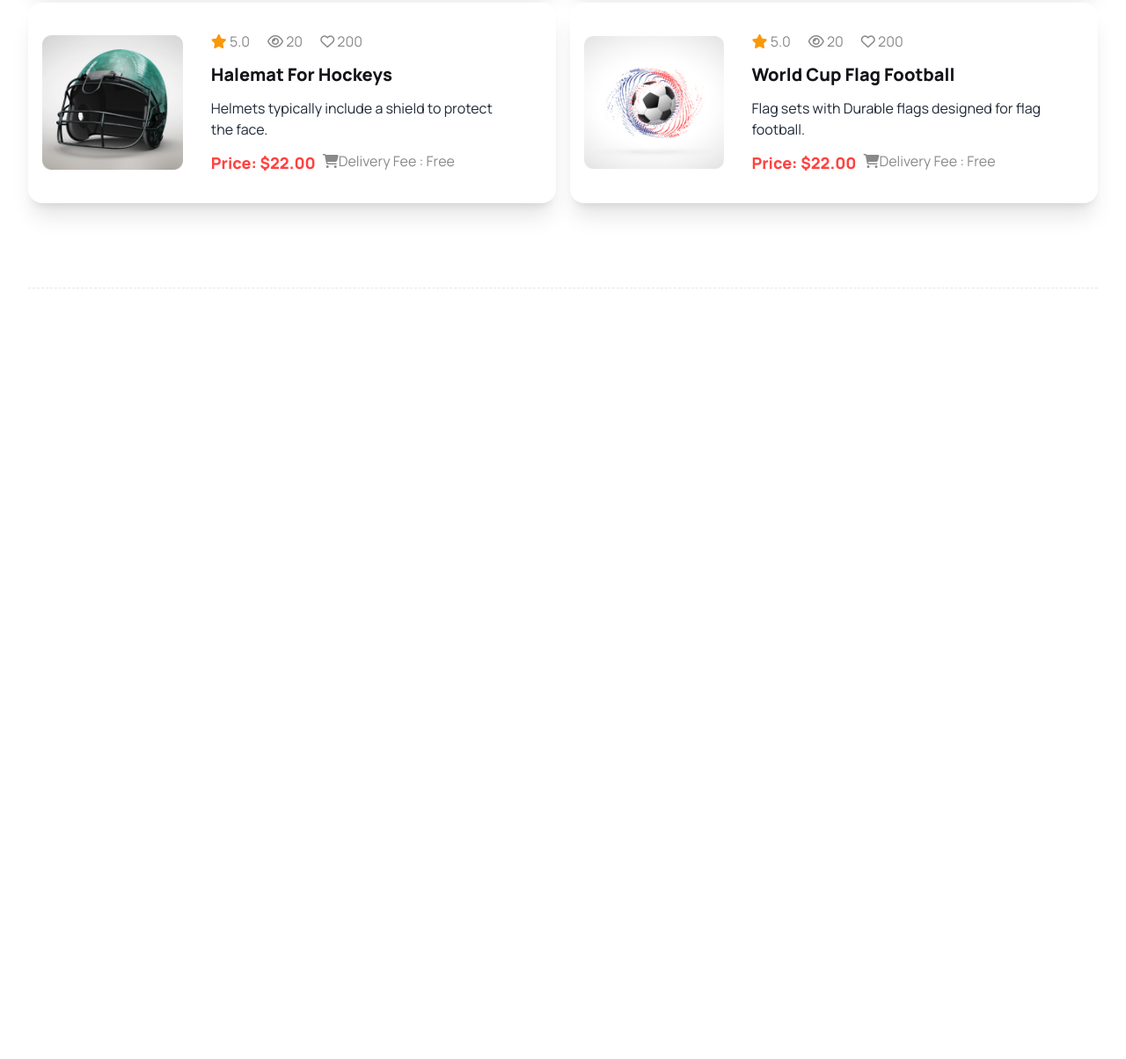
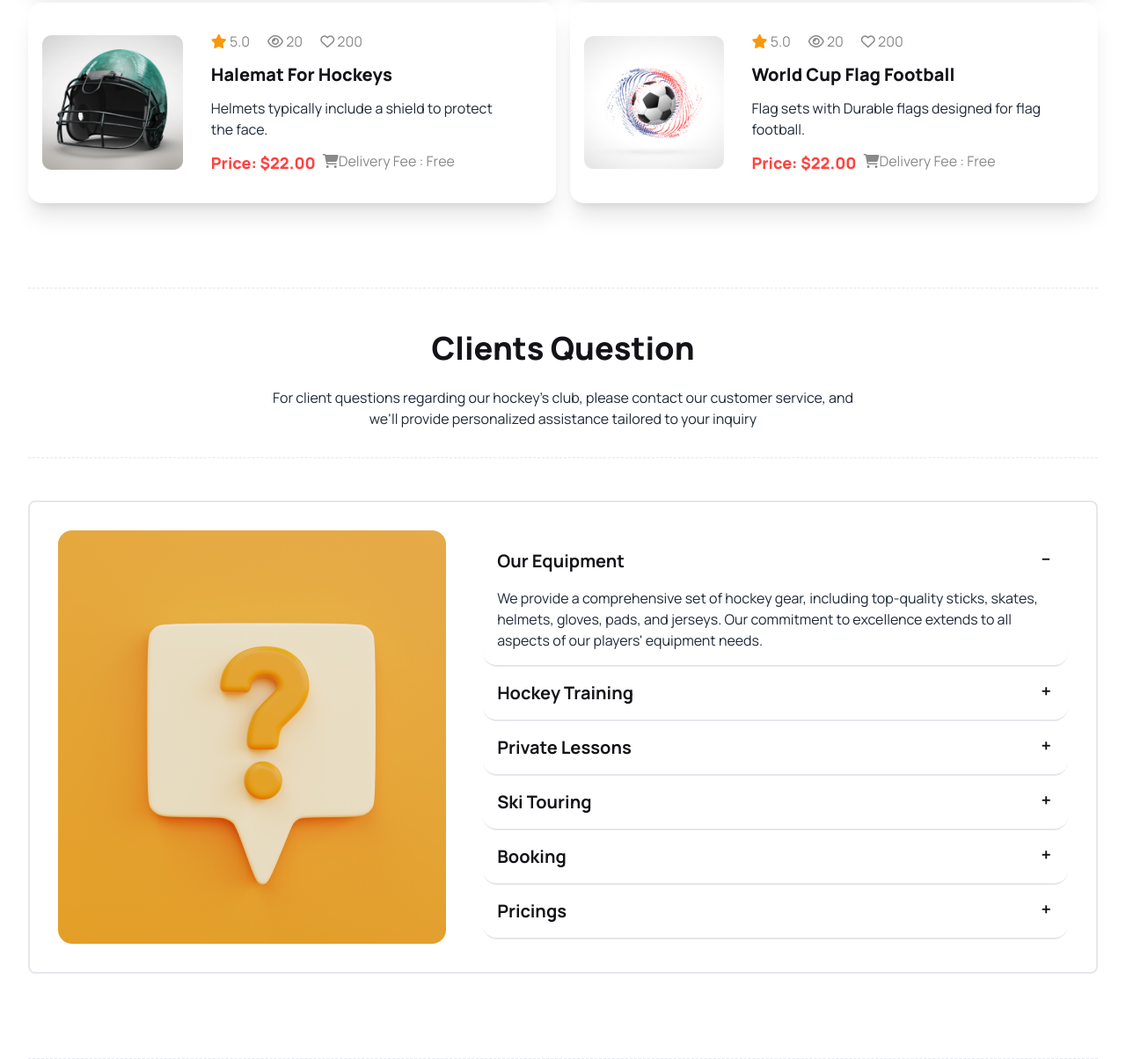
Before and after one commit to juidebnath10/Hockey, a plain HTML site: page index.html in a window 1280 px wide. Shown: the part 3443-4647 px from the top of the page at 88% size. Before the commit the page ends 3771 px from the top, so only its background shows below. Drawn offline with nearby package versions, Linux system fonts and the light colour scheme.

Commit message:
client section added

```diff
--- a/index.html
+++ b/index.html
@@ -472,6 +472,79 @@
         </section>
         <hr class="border-dashed mt-24">
 
+        <!-- clients question -->
+        <section class="client">
+            <div class="text-center py-12">
+                <h2 class="text-4xl font-extrabold mb-6 text-secondary">Clients Question</h2>
+                <p class="lg:max-w-2xl mx-auto pb-8">For client questions regarding our hockey's club, please contact our customer service, and we'll provide personalized assistance tailored to your inquiry</p>
+                <hr class="border-dashed">
+            </div>
+            <div class="lg:flex justify-start gap-10 items-center lg:border-2 lg:px-8 lg:py-8 rounded-lg">
+                <div class="lg:w-2/5">
+                    <img src="Images/11.png" alt="">
+                </div>
+                <div class="lg:w-3/5">
+                    <div class="collapse collapse-plus border-b-2">
+                        <input type="radio" name="my-accordion-3" checked="checked" />
+                        <div class="collapse-title text-xl font-bold text-secondary">
+                            Our Equipment
+                        </div>
+                        <div class="collapse-content">
+                            <p>We provide a comprehensive set of hockey gear, including top-quality sticks, skates, helmets, gloves, pads, and jerseys. Our commitment to excellence extends to all aspects of our players' equipment needs.</p>
+                        </div>
+                    </div>
+                    <div class="collapse collapse-plus border-b-2">
+                        <input type="radio" name="my-accordion-3" />
+                        <div class="collapse-title text-xl font-bold text-secondary">
+                            Hockey Training
+                        </div>
+                        <div class="collapse-content">
+                            <p>Our hockey game club provides comprehensive training, including skill development, conditioning, and tactical sessions, to enhance players' performance and foster a competitive edge.</p>
+                        </div>
+                    </div>
+                    <div class="collapse collapse-plus border-b-2">
+                        <input type="radio" name="my-accordion-3" />
+                        <div class="collapse-title text-xl font-bold text-secondary">
+                            Private Lessons
+                        </div>
+                        <div class="collapse-content">
+                            <p>Our hockey game club offers personalized private lessons, tailored to individual player needs, for targeted skill
+                            enhancement and accelerated progress.</p>
+                        </div>
+                    </div>
+                    <div class="collapse collapse-plus border-b-2">
+                        <input type="radio" name="my-accordion-3" />
+                        <div class="collapse-title text-xl font-bold text-secondary">
+                            Ski Touring
+                        </div>
+                        <div class="collapse-content">
+                            <p>Our hockey game club does not currently offer ski touring; our focus is on providing top-quality training and equipment
+                            for hockey enthusiasts.</p>
+                        </div>
+                    </div>
+                    <div class="collapse collapse-plus border-b-2">
+                        <input type="radio" name="my-accordion-3" />
+                        <div class="collapse-title text-xl font-bold text-secondary">
+                            Booking
+                        </div>
+                        <div class="collapse-content">
+                            <p>To book a session at our hockey game club, simply visit our website or contact our front desk for availability and reservation information.</p>
+                        </div>
+                    </div>
+                    <div class="collapse collapse-plus border-b-2">
+                        <input type="radio" name="my-accordion-3" />
+                        <div class="collapse-title text-xl font-bold text-secondary">
+                            Pricings
+                        </div>
+                        <div class="collapse-content">
+                            <p>For our hockey game club, please refer to our website or contact our staff for current pricing details on memberships, lessons, and equipment rentals.</p>
+                        </div>
+                    </div>
+                </div>
+            </div>
+        </section>
+        <hr class="border-dashed mt-24">
+
     </main>
 
     <footer>
```
